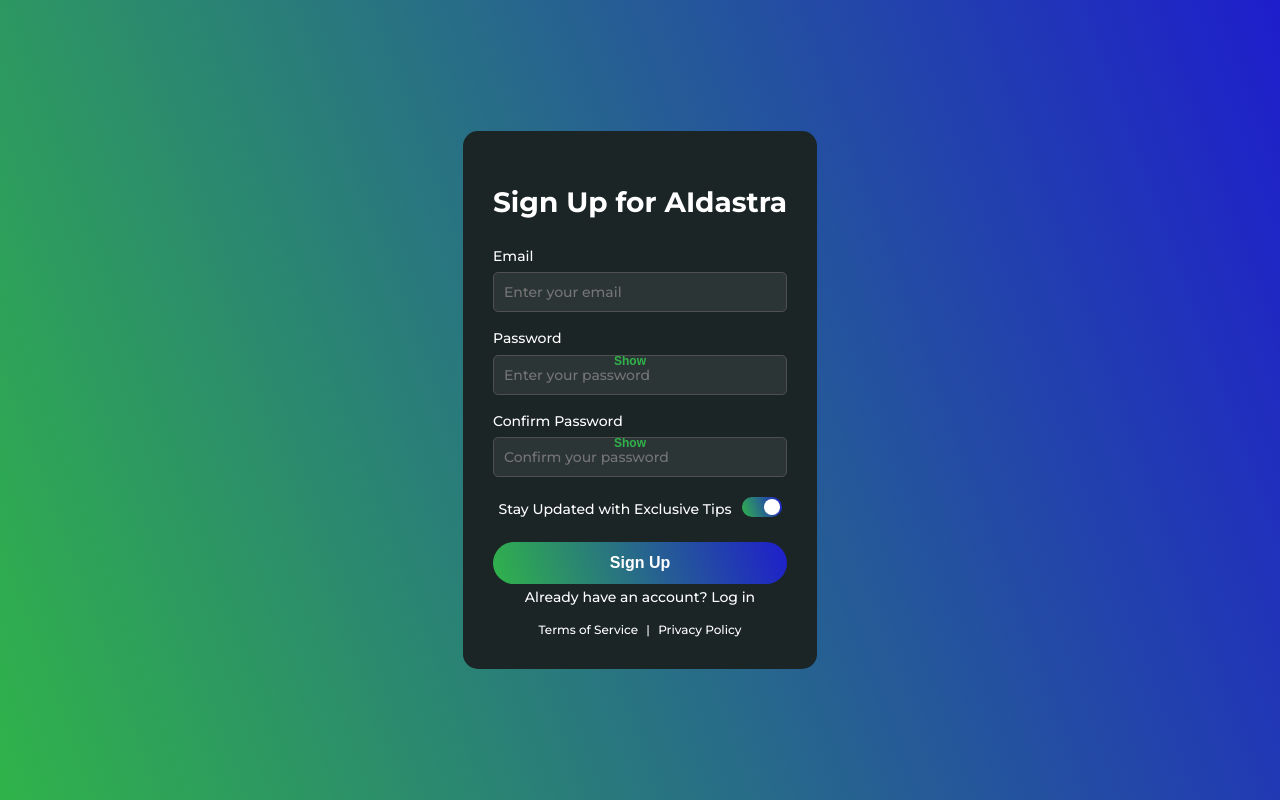
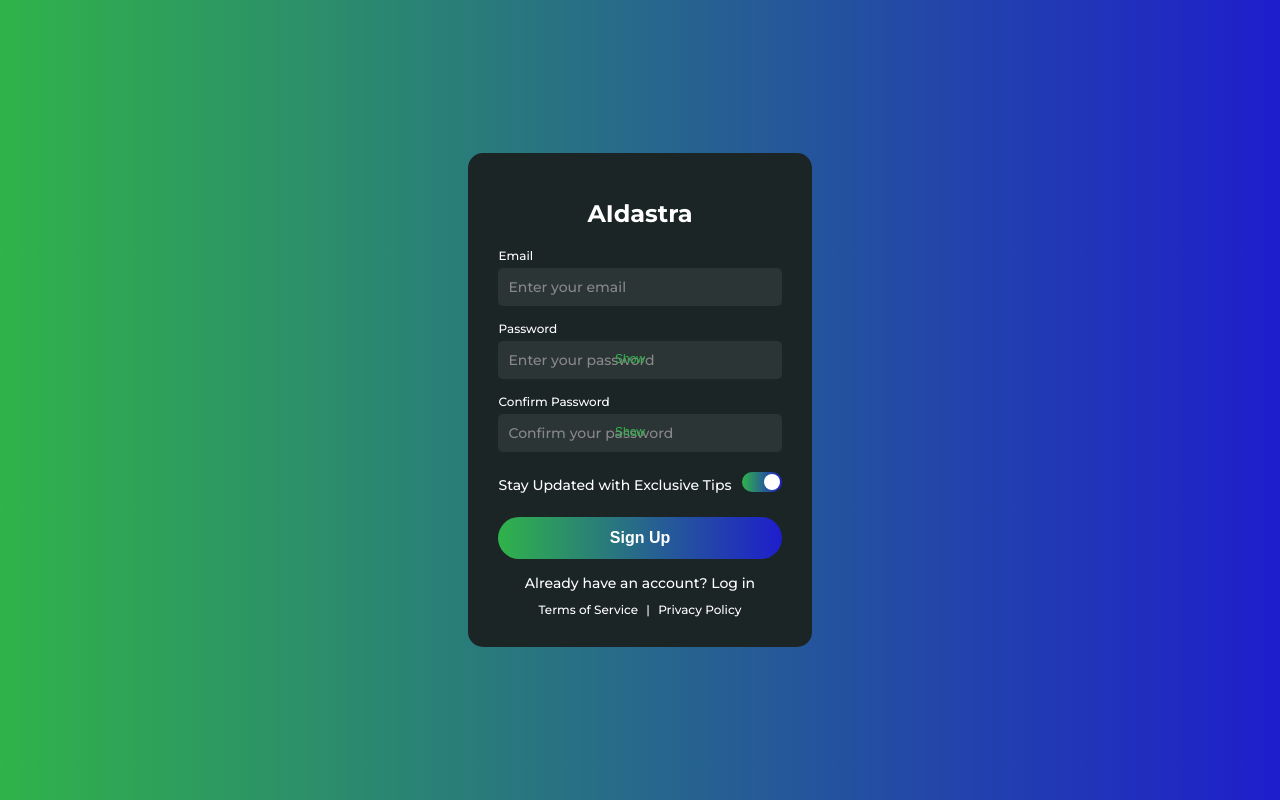
Before and after one commit to Jules-Barthomeuf/AI-X-Automation, a website: page public/signup.html in a window 1280 px wide. Drawn offline with Linux system fonts and the light colour scheme.

Commit message:
Update signup.html

```diff
--- a/public/signup.html
+++ b/public/signup.html
@@ -11,28 +11,26 @@
             font-family: 'Montserrat', sans-serif;
             margin: 0;
             padding: 0;
-            background: linear-gradient(250deg, #1e1ecc, #30b34a);
+            background: linear-gradient(90deg, #30b34a, #1e1ecc);
             color: #ffffff;
-            line-height: 1.6;
-            overflow-x: hidden;
             display: flex;
             justify-content: center;
             align-items: center;
             min-height: 100vh;
+            overflow-x: hidden;
         }
 
         .container {
-            max-width: 400px;
+            max-width: 350px;
             padding: 30px;
             background: #1c2526;
             border-radius: 15px;
             text-align: center;
-            animation: fadeInUp 1.5s ease-out;
         }
 
         h1 {
             font-weight: 700;
-            font-size: 28px;
+            font-size: 24px;
             margin-bottom: 20px;
             color: #ffffff;
         }
@@ -44,7 +42,7 @@
 
         label {
             font-weight: 500;
-            font-size: 14px;
+            font-size: 12px;
             color: #ffffff;
             display: block;
             margin-bottom: 5px;
@@ -53,7 +51,7 @@
         input[type="email"], input[type="password"] {
             width: 100%;
             padding: 10px;
-            border: 1px solid #505050;
+            border: none;
             border-radius: 5px;
             font-family: 'Montserrat', sans-serif;
             font-size: 14px;
@@ -62,8 +60,11 @@
             box-sizing: border-box;
         }
 
+        input[type="email"]::placeholder, input[type="password"]::placeholder {
+            color: #888;
+        }
+
         input[type="email"]:focus, input[type="password"]:focus {
-            border-color: #30b34a;
             outline: none;
         }
 
@@ -74,13 +75,14 @@
         .toggle-password {
             position: absolute;
             right: 10px;
-            top: 50%;
+            top: 65%;
             transform: translateY(-50%);
             background: none;
             border: none;
             color: #30b34a;
             cursor: pointer;
             font-size: 12px;
+            font-weight: 500;
         }
 
         .toggle-container {
@@ -115,7 +117,7 @@
             left: 0;
             right: 0;
             bottom: 0;
-            background: linear-gradient(250deg, #1e1ecc, #30b34a);
+            background: #505050;
             transition: 0.4s;
             border-radius: 20px;
         }
@@ -133,7 +135,7 @@
         }
 
         input:checked + .slider {
-            background: linear-gradient(250deg, #1e1ecc, #30b34a);
+            background: linear-gradient(90deg, #30b34a, #1e1ecc);
         }
 
         input:checked + .slider:before {
@@ -142,7 +144,7 @@
 
         button {
             padding: 12px;
-            background: linear-gradient(250deg, #1e1ecc, #30b34a);
+            background: linear-gradient(90deg, #30b34a, #1e1ecc);
             color: #ffffff;
             border: none;
             border-radius: 25px;
@@ -162,6 +164,7 @@
             font-size: 14px;
             color: #ffffff;
             text-decoration: none;
+            display: block;
         }
 
         .login-link:hover {
@@ -190,11 +193,6 @@
             display: none;
         }
 
-        @keyframes fadeInUp {
-            from { opacity: 0; transform: translateY(20px); }
-            to { opacity: 1; transform: translateY(0); }
-        }
-
         @media (max-width: 768px) {
             .container {
                 margin: 20px;
@@ -202,7 +200,7 @@
                 border-radius: 10px;
             }
             h1 {
-                font-size: 24px;
+                font-size: 20px;
             }
             input[type="email"], input[type="password"] {
                 font-size: 12px;
@@ -217,7 +215,7 @@
 </head>
 <body>
     <div class="container">
-        <h1>Sign Up for AIdastra</h1>
+        <h1>AIdastra</h1>
         <form id="signupForm" onsubmit="handleSignup(event)">
             <div class="input-group">
                 <label for="email">Email</label>
```
